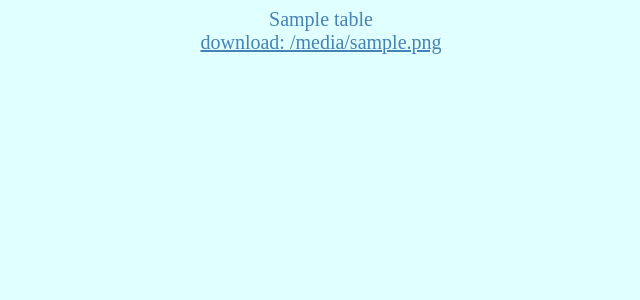
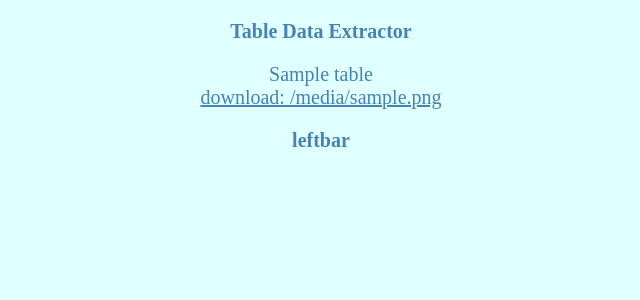
Before and after one commit to Jadetawat/flask, a Flask app: template templates/download.html in a window 1280 px wide. Shown: the top 300 px of the page, without its empty margins (319-959 px from the left). Run offline with Flask 3, Linux system fonts and the light colour scheme; the template is opened without the code that fills it: most values are stand-ins (such as "Sample title", 1, 10 or a date in 2020).

Commit message:
Update download.html

```diff
--- a/templates/download.html
+++ b/templates/download.html
@@ -1,19 +1,29 @@
 <!DOCTYPE html>
 <html lang="en">
+
 <head>
     <title>Table Data Extractor</title>
     <meta charset="UTF-8">
     <link rel="stylesheet" href="/static/style.css">
 
 </head>
+
 <body>
+    <div class="grid">
+        <header class="page-header content">
+            <h3>Table Data Extractor</h3>
+        </header>
+        <div class="page-main content">
+
             {% for table in tables %}
             {{ table|safe }}
             {% endfor %}
             {% for filename in files %}
             <br><a href="{{ url_for('download_file', filename=filename) }}">download: {{ filename }}</a><br />
-
             {% endfor %}
+        </div>
+        <div class="page-leftbar content"><h3>leftbar</h3></div>
+    </div>
 </body>
 
 </html>
```
Lines whose indentation alone changed are shown as unchanged.
